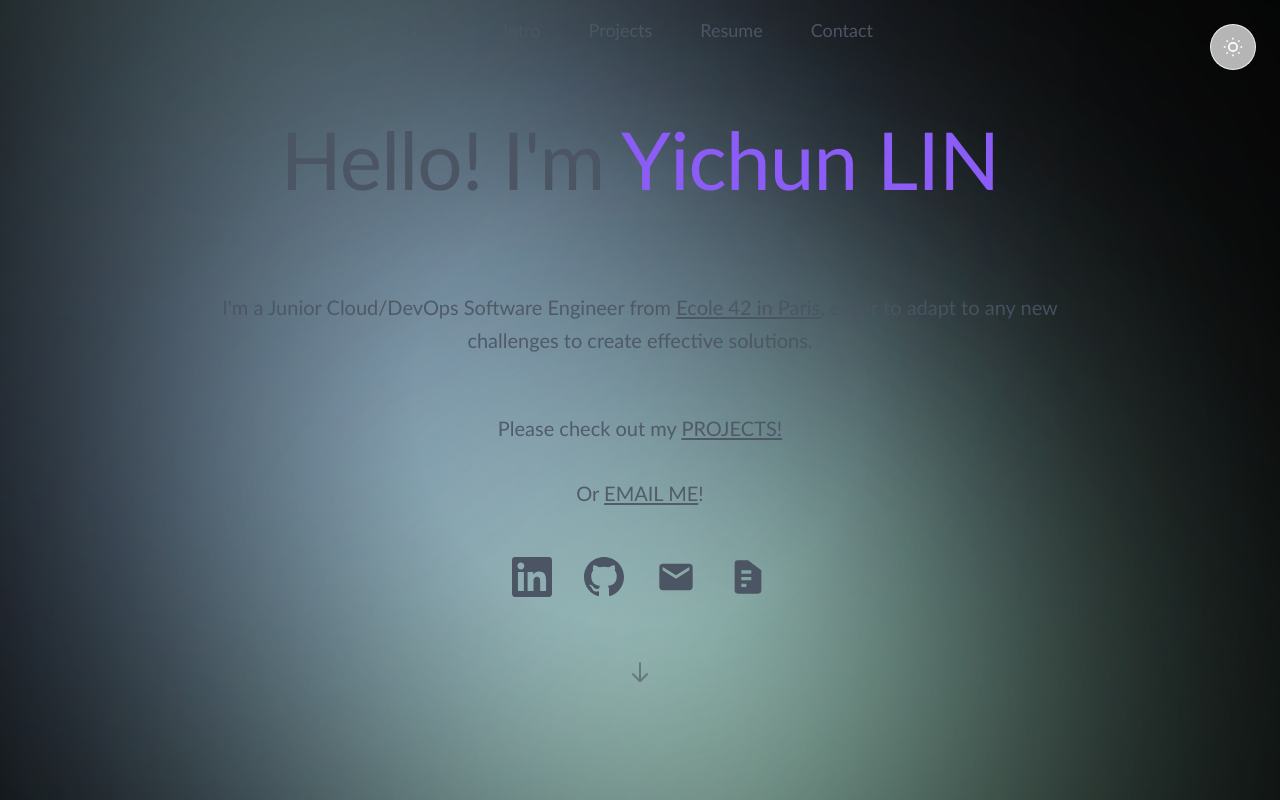
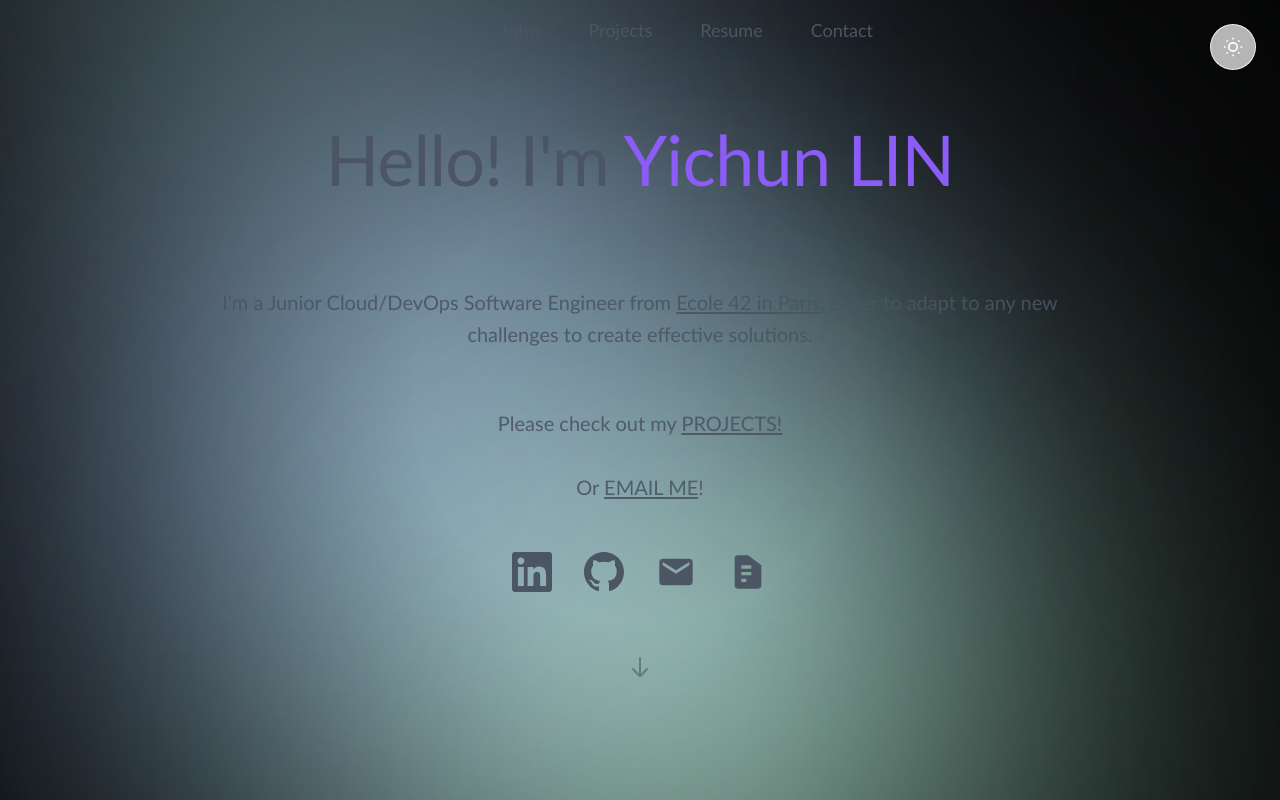
Before and after one commit to ychun816/portfolio, a Next.js app in the folder app/: page / in a window 1280 px wide. Built offline with nearby package versions, Linux system fonts and the light colour scheme; a web font is replaced by a local one.

Commit message:
update unity to titles

```diff
--- a/app/app/globals.css
+++ b/app/app/globals.css
@@ -57,7 +57,7 @@ body {
 
   /* H1 specific sizing for hero titles */
   h1 {
-    font-size: 80px;
+    font-size: 70px;
     line-height: 1.1;
   }
 
--- a/app/components/sections/ContactSection.tsx
+++ b/app/components/sections/ContactSection.tsx
@@ -2,7 +2,7 @@ export default function ContactSection(){
   return (
     <section id="contact" className="min-h-screen snap-start flex items-center justify-center px-4">
       <div className="max-w-2xl">
-        <h1 className="mb-12">Contact</h1>
+        <h1 className="mb-12" style={{ fontSize: '70px', lineHeight: '1.1' }}>Contact</h1>
         <form className="mt-4 flex flex-col gap-3">
           <input className="p-3 rounded bg-transparent border border-white/6" placeholder="Your name" />
           <input className="p-3 rounded bg-transparent border border-white/6" placeholder="Email" />
--- a/app/components/sections/HomeSection.tsx
+++ b/app/components/sections/HomeSection.tsx
@@ -5,7 +5,7 @@ export default function HomeSection(){
     <section id="home" className="min-h-screen snap-start flex items-center justify-center px-4">
       <div className="text-center max-w-4xl">
         {/* Main Title */}
-        <h1 className="text-[80px] md:text-[80px] mb-12 md:mb-16" style={{ fontSize: '80px', lineHeight: '1.1' }}>
+        <h1 className="text-[70px] md:text-[70px] mb-12 md:mb-16" style={{ fontSize: '70px', lineHeight: '1.1' }}>
           Hello! I'm <span className="text-[color:var(--accent)]">Yichun LIN</span>
         </h1>
         <br />
--- a/app/components/sections/IntroSection.tsx
+++ b/app/components/sections/IntroSection.tsx
@@ -2,7 +2,7 @@ export default function IntroSection(){
   return (
     <section id="intro" className="min-h-screen snap-start flex items-center justify-center px-4">
       <div className="max-w-4xl">
-        <h1 className="text-[80px] md:text-[80px] mb-12" style={{ fontSize: '80px', lineHeight: '1.1' }}>About Me</h1>
+        <h1 className="text-[70px] md:text-[70px] mb-12" style={{ fontSize: '70px', lineHeight: '1.1' }}>About Me</h1>
         <div className="space-y-6 text-lg md:text-xl leading-relaxed text-[color:var(--foreground)] opacity-90">
           <p>
             Hi! I'm Yichun Lin, a Taiwan-born engineer blending my love for art with my passion for cloud and DevOps. I transitioned from project management in the art world to software engineering, and moved to Paris, the city where creativity meets technology, to build a career in DevOps and cloud engineering.
--- a/app/components/sections/ProjectsSection.tsx
+++ b/app/components/sections/ProjectsSection.tsx
@@ -35,7 +35,7 @@ export default function ProjectsSection(){
   return (
     <section id="projects" className="min-h-screen snap-start flex items-center justify-center px-4 py-16">
       <div className="w-full max-w-7xl">
-        <h1 className="mb-16" style={{ fontSize: '80px', lineHeight: '1.1' }}>Projects</h1>
+        <h1 className="mb-16" style={{ fontSize: '70px', lineHeight: '1.1' }}>Projects</h1>
 
         {/* Horizontal Scrolling Container */}
         <div className="overflow-x-auto scroll-smooth">
--- a/app/components/sections/ResumeSection.tsx
+++ b/app/components/sections/ResumeSection.tsx
@@ -2,7 +2,7 @@ export default function ResumeSection(){
   return (
     <section id="resume" className="min-h-screen snap-start flex items-center justify-center px-4 py-16">
       <div className="max-w-4xl w-full">
-        <h1 className="mb-12">Resume</h1>
+        <h1 className="mb-12" style={{ fontSize: '70px', lineHeight: '1.1' }}>Resume</h1>
 
         {/* Resume PDF Viewer */}
         <div className="mb-4 rounded-lg overflow-hidden bg-white/5 border border-white/10 p-8">
```
